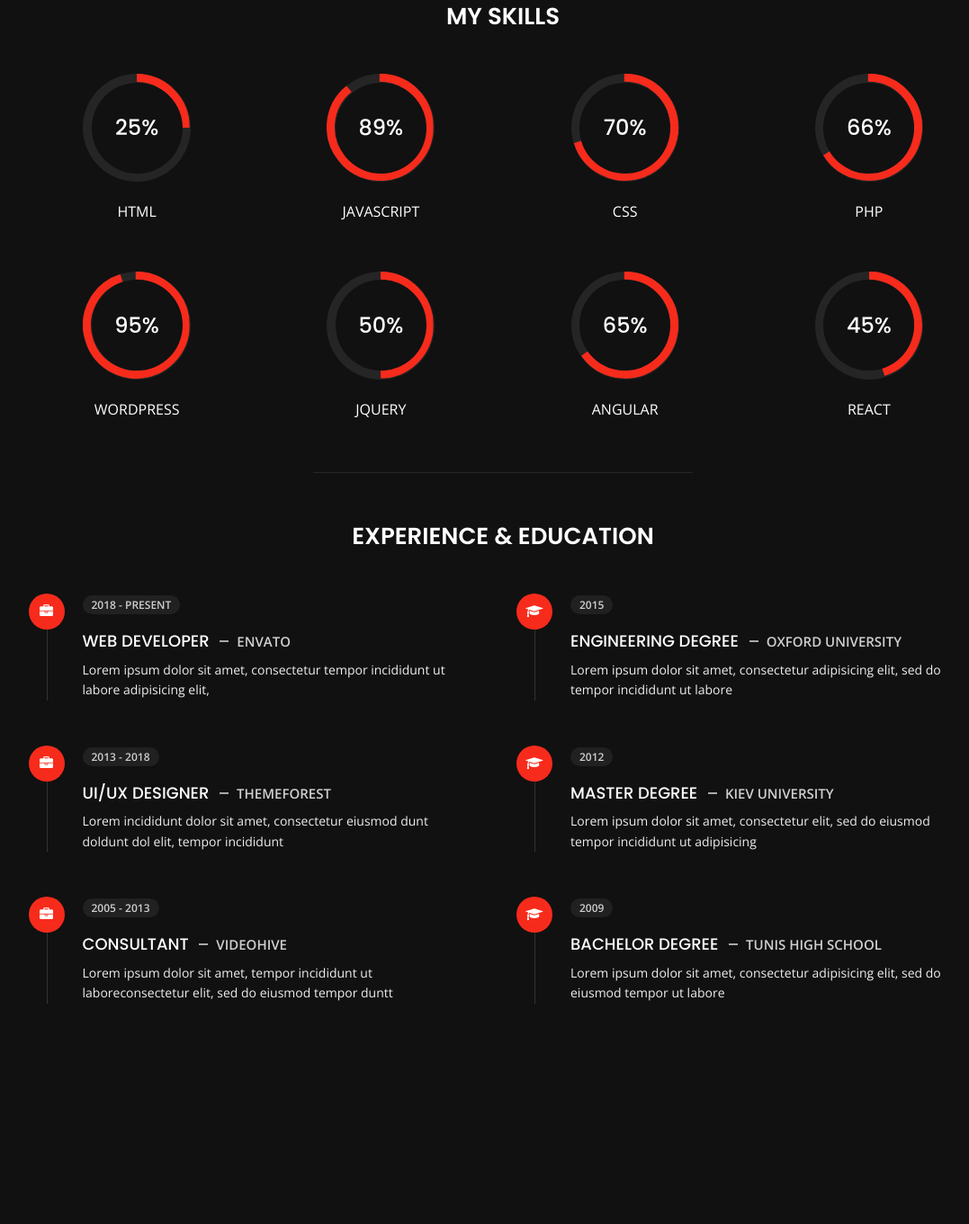
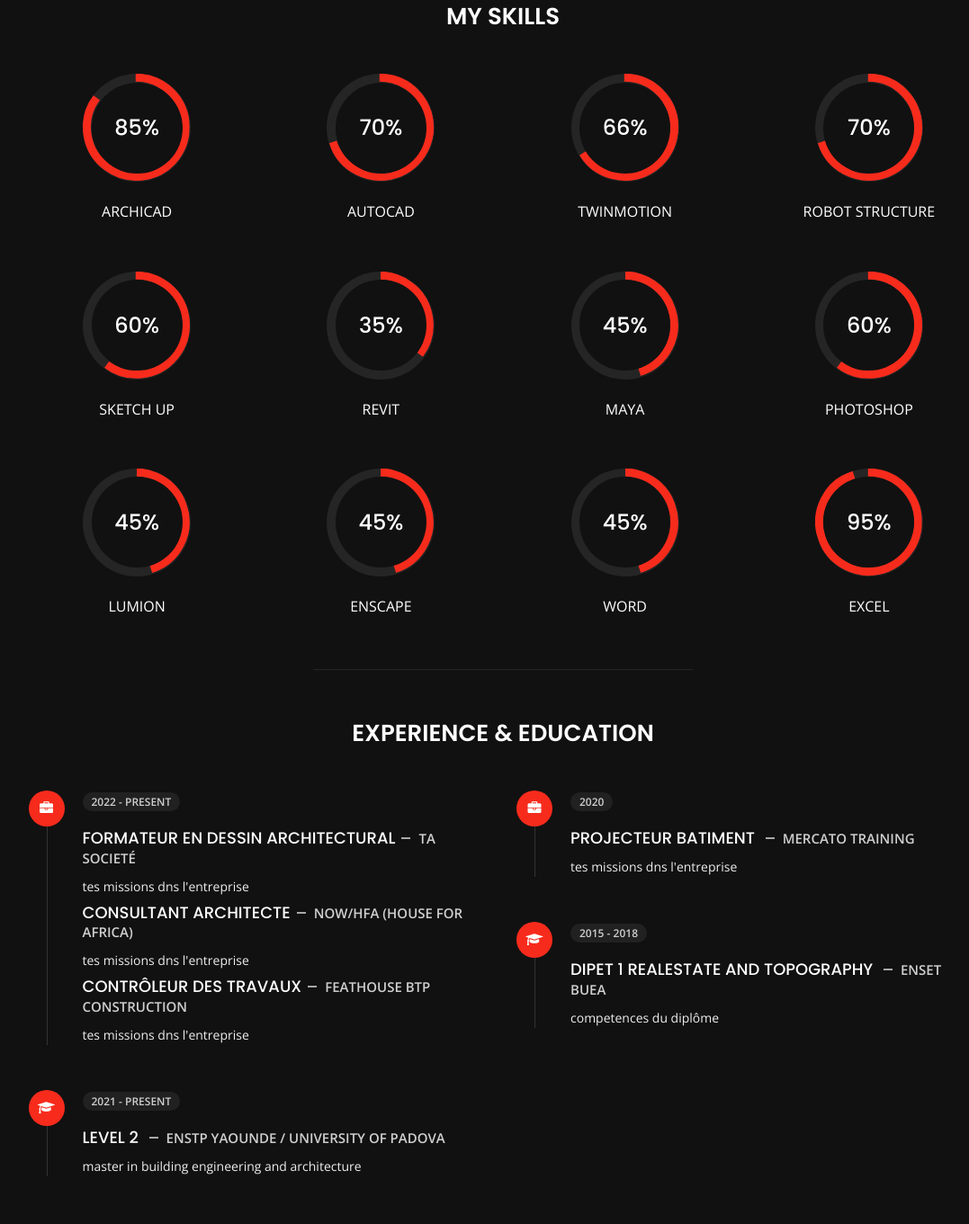
Before and after one commit to terravidhal/dark, a plain HTML site: page about.html in a window 1280 px wide. Shown: the part 690-2051 px from the top of the page at 90% size, without its empty margins (81-1158 px from the left). Before the commit the page ends 1876 px from the top, so only its background shows below. Drawn offline with nearby package versions, Linux system fonts and the light colour scheme.

Commit message:
update_5

```diff
--- a/about.html
+++ b/about.html
@@ -161,19 +161,21 @@
                     </div>
                     <div class="col-6">
                         <ul class="about-list list-unstyled open-sans-font">
-                            <li> <span class="title">first name :</span> <span class="value d-block d-sm-inline-block d-lg-block d-xl-inline-block">Terra</span> </li>
-                            <li> <span class="title">last name :</span> <span class="value d-block d-sm-inline-block d-lg-block d-xl-inline-block">Vidhal</span> </li>
-                            <li> <span class="title">Age :</span> <span class="value d-block d-sm-inline-block d-lg-block d-xl-inline-block">24 Years</span> </li>
+                            <li> <span class="title">first name :</span> <span class="value d-block d-sm-inline-block d-lg-block d-xl-inline-block">ROMANIC</span> </li>
+                            <li> <span class="title">last name :</span> <span class="value d-block d-sm-inline-block d-lg-block d-xl-inline-block">NOUTHE</span> </li>
+                            <li> <span class="title">Age :</span> <span class="value d-block d-sm-inline-block d-lg-block d-xl-inline-block">30 Years</span> </li>
                             <li> <span class="title">Nationality :</span> <span class="value d-block d-sm-inline-block d-lg-block d-xl-inline-block">Cameroonian</span> </li>
                             <li> <span class="title">Freelance :</span> <span class="value d-block d-sm-inline-block d-lg-block d-xl-inline-block">Available</span> </li>
+                            <li> <span class="title">Address :</span> <span class="value d-block d-sm-inline-block d-lg-block d-xl-inline-block">Yaounde-Cameroon</span> </li>
                         </ul>
                     </div>
                     <div class="col-6">
                         <ul class="about-list list-unstyled open-sans-font">
-                            <li> <span class="title">Address :</span> <span class="value d-block d-sm-inline-block d-lg-block d-xl-inline-block">Cameroon</span> </li>
-                            <li> <span class="title">phone :</span> <span class="value d-block d-sm-inline-block d-lg-block d-xl-inline-block">+237123456</span> </li>
-                            <li> <span class="title">Email :</span> <span class="value d-block d-sm-inline-block d-lg-block d-xl-inline-block">infiniterra@gmail.com</span> </li>
-                            <li> <span class="title">behance :</span> <span class="value d-block d-sm-inline-block d-lg-block d-xl-inline-block">terraVidhal</span> </li>
+                            <li> <span class="title">phone 1 :</span> <span class="value d-block d-sm-inline-block d-lg-block d-xl-inline-block">+237690721438</span></li>
+                            <li> <span class="title">phone 2 :</span> <span class="value d-block d-sm-inline-block d-lg-block d-xl-inline-block">+237620077060</span></li>
+                            <li> <span class="title">Email :</span> <span class="value d-block d-sm-inline-block d-lg-block d-xl-inline-block">nickesheriff@gmail.com</span> </li>
+                            <li> <span class="title">Linkedin :</span> <span class="value d-block d-sm-inline-block d-lg-block d-xl-inline-block">nickeinstein</span> </li>
+                            <li> <span class="title">behance :</span> <span class="value d-block d-sm-inline-block d-lg-block d-xl-inline-block">nickeinstein</span> </li>
                             <li> <span class="title">langages :</span> <span class="value d-block d-sm-inline-block d-lg-block d-xl-inline-block">French, English</span> </li>
                         </ul>
                     </div>
@@ -189,25 +191,25 @@
                 <div class="row">
                     <div class="col-6">
                         <div class="box-stats with-margin">
-                            <h3 class="poppins-font position-relative">12</h3>
+                            <h3 class="poppins-font position-relative">4</h3>
                             <p class="open-sans-font m-0 position-relative text-uppercase">years of <span class="d-block">experience</span></p>
                         </div>
                     </div>
                     <div class="col-6">
                         <div class="box-stats with-margin">
-                            <h3 class="poppins-font position-relative">97</h3>
+                            <h3 class="poppins-font position-relative">18</h3>
                             <p class="open-sans-font m-0 position-relative text-uppercase">completed <span class="d-block">projects</span></p>
                         </div>
                     </div>
                     <div class="col-6">
                         <div class="box-stats">
-                            <h3 class="poppins-font position-relative">81</h3>
+                            <h3 class="poppins-font position-relative">16</h3>
                             <p class="open-sans-font m-0 position-relative text-uppercase">Happy<span class="d-block">customers</span></p>
                         </div>
                     </div>
                     <div class="col-6">
                         <div class="box-stats">
-                            <h3 class="poppins-font position-relative">53</h3>
+                            <h3 class="poppins-font position-relative">2</h3>
                             <p class="open-sans-font m-0 position-relative text-uppercase">awards <span class="d-block">won</span></p>
                         </div>
                     </div>
@@ -222,24 +224,14 @@
                 <h3 class="text-uppercase pb-4 pb-sm-5 mb-3 mb-sm-0 text-left text-sm-center custom-title ft-wt-600">My Skills</h3>
             </div>
             <div class="col-6 col-md-3 mb-3 mb-sm-5">
-                <div class="c100 p25">
-                    <span>25%</span>
+                <div class="c100 p85">
+                    <span>85%</span>
                     <div class="slice">
                         <div class="bar"></div>
                         <div class="fill"></div>
                     </div>
                 </div>
-                <h6 class="text-uppercase open-sans-font text-center mt-2 mt-sm-4">html</h6>
-            </div>
-            <div class="col-6 col-md-3 mb-3 mb-sm-5">
-                <div class="c100 p89">
-                    <span>89%</span>
-                    <div class="slice">
-                        <div class="bar"></div>
-                        <div class="fill"></div>
-                    </div>
-                </div>
-                <h6 class="text-uppercase open-sans-font text-center mt-2 mt-sm-4">javascript</h6>
+                <h6 class="text-uppercase open-sans-font text-center mt-2 mt-sm-4">archicad</h6>
             </div>
             <div class="col-6 col-md-3 mb-3 mb-sm-5">
                 <div class="c100 p70">
@@ -249,7 +241,7 @@
                         <div class="fill"></div>
                     </div>
                 </div>
-                <h6 class="text-uppercase open-sans-font text-center mt-2 mt-sm-4">css</h6>
+                <h6 class="text-uppercase open-sans-font text-center mt-2 mt-sm-4">autocad</h6>
             </div>
             <div class="col-6 col-md-3 mb-3 mb-sm-5">
                 <div class="c100 p66">
@@ -259,7 +251,87 @@
                         <div class="fill"></div>
                     </div>
                 </div>
-                <h6 class="text-uppercase open-sans-font text-center mt-2 mt-sm-4">php</h6>
+                <h6 class="text-uppercase open-sans-font text-center mt-2 mt-sm-4">twinmotion</h6>
+            </div>
+            <div class="col-6 col-md-3 mb-3 mb-sm-5">
+                <div class="c100 p70">
+                    <span>70%</span>
+                    <div class="slice">
+                        <div class="bar"></div>
+                        <div class="fill"></div>
+                    </div>
+                </div>
+                <h6 class="text-uppercase open-sans-font text-center mt-2 mt-sm-4">robot structure</h6>
+            </div>
+            <div class="col-6 col-md-3 mb-3 mb-sm-5">
+                <div class="c100 p60">
+                    <span>60%</span>
+                    <div class="slice">
+                        <div class="bar"></div>
+                        <div class="fill"></div>
+                    </div>
+                </div>
+                <h6 class="text-uppercase open-sans-font text-center mt-2 mt-sm-4">sketch up</h6>
+            </div>
+            <div class="col-6 col-md-3 mb-3 mb-sm-5">
+                <div class="c100 p35">
+                    <span>35%</span>
+                    <div class="slice">
+                        <div class="bar"></div>
+                        <div class="fill"></div>
+                    </div>
+                </div>
+                <h6 class="text-uppercase open-sans-font text-center mt-2 mt-sm-4">revit</h6>
+            </div>
+            <div class="col-6 col-md-3 mb-3 mb-sm-5">
+                <div class="c100 p45">
+                    <span>45%</span>
+                    <div class="slice">
+                        <div class="bar"></div>
+                        <div class="fill"></div>
+                    </div>
+                </div>
+                <h6 class="text-uppercase open-sans-font text-center mt-2 mt-sm-4">maya</h6>
+            </div>
+            <div class="col-6 col-md-3 mb-3 mb-sm-5">
+                <div class="c100 p60">
+                    <span>60%</span>
+                    <div class="slice">
+                        <div class="bar"></div>
+                        <div class="fill"></div>
+                    </div>
+                </div>
+                <h6 class="text-uppercase open-sans-font text-center mt-2 mt-sm-4">photoshop</h6>
+            </div>
+            <div class="col-6 col-md-3 mb-3 mb-sm-5">
+                <div class="c100 p45">
+                    <span>45%</span>
+                    <div class="slice">
+                        <div class="bar"></div>
+                        <div class="fill"></div>
+                    </div>
+                </div>
+                <h6 class="text-uppercase open-sans-font text-center mt-2 mt-sm-4">lumion</h6>
+            </div>
+            <div class="col-6 col-md-3 mb-3 mb-sm-5">
+                <div class="c100 p45">
+                    <span>45%</span>
+                    <div class="slice">
+                        <div class="bar"></div>
+                        <div class="fill"></div>
+                    </div>
+                </div>
+                <h6 class="text-uppercase open-sans-font text-center mt-2 mt-sm-4">enscape</h6>
+            </div>
+            <div class="col-6 col-md-3 mb-3 mb-sm-5">
+                <div class="c100 p45">
+                    <span>45%</span>
+                    <div class="slice">
+                        <div class="bar"></div>
+                        <div class="fill"></div>
+                    </div>
+                </div>
+                <h6 class="text-uppercase open-sans-font text-center mt-2 mt-sm-4">word</h6>
             </div>
             <div class="col-6 col-md-3 mb-3 mb-sm-5">
                 <div class="c100 p95">
@@ -269,37 +341,7 @@
                         <div class="fill"></div>
                     </div>
                 </div>
-                <h6 class="text-uppercase open-sans-font text-center mt-2 mt-sm-4">wordpress</h6>
-            </div>
-            <div class="col-6 col-md-3 mb-3 mb-sm-5">
-                <div class="c100 p50">
-                    <span>50%</span>
-                    <div class="slice">
-                        <div class="bar"></div>
-                        <div class="fill"></div>
-                    </div>
-                </div>
-                <h6 class="text-uppercase open-sans-font text-center mt-2 mt-sm-4">jquery</h6>
-            </div>
-            <div class="col-6 col-md-3 mb-3 mb-sm-5">
-                <div class="c100 p65">
-                    <span>65%</span>
-                    <div class="slice">
-                        <div class="bar"></div>
-                        <div class="fill"></div>
-                    </div>
-                </div>
-                <h6 class="text-uppercase open-sans-font text-center mt-2 mt-sm-4">angular</h6>
-            </div>
-            <div class="col-6 col-md-3 mb-3 mb-sm-5">
-                <div class="c100 p45">
-                    <span>45%</span>
-                    <div class="slice">
-                        <div class="bar"></div>
-                        <div class="fill"></div>
-                    </div>
-                </div>
-                <h6 class="text-uppercase open-sans-font text-center mt-2 mt-sm-4">react</h6>
+                <h6 class="text-uppercase open-sans-font text-center mt-2 mt-sm-4">excel</h6>
             </div>
         </div>
         <!-- Skills Ends -->
@@ -316,25 +358,21 @@
                             <div class="icon">
                                 <i class="fa fa-briefcase"></i>
                             </div>
-                            <span class="time open-sans-font text-uppercase">2018 - Present</span>
-                            <h5 class="poppins-font text-uppercase">Web Developer <span class="place open-sans-font">Envato</span></h5>
-                            <p class="open-sans-font">Lorem ipsum dolor sit amet, consectetur tempor incididunt ut labore adipisicing elit, </p>
+                            <span class="time open-sans-font text-uppercase">2022 - Present</span>
+                            <h5 class="poppins-font text-uppercase">formateur en dessin architectural<span class="place open-sans-font">ta societé</span></h5>
+                            <p class="open-sans-font">tes missions dns l'entreprise  </p>
+                            <h5 class="poppins-font text-uppercase">consultant architecte<span class="place open-sans-font">now/hfa (house for Africa)</span></h5>
+                            <p class="open-sans-font">tes missions dns l'entreprise  </p>
+                            <h5 class="poppins-font text-uppercase">contrôleur des travaux<span class="place open-sans-font">feathouse btp construction</span></h5>
+                            <p class="open-sans-font">tes missions dns l'entreprise  </p>
                         </li>
                         <li>
                             <div class="icon">
-                                <i class="fa fa-briefcase"></i>
+                                <i class="fa fa-graduation-cap"></i>
                             </div>
-                            <span class="time open-sans-font text-uppercase">2013 - 2018</span>
-                            <h5 class="poppins-font text-uppercase">UI/UX Designer <span class="place open-sans-font">Themeforest</span></h5>
-                            <p class="open-sans-font">Lorem incididunt dolor sit amet, consectetur eiusmod dunt doldunt dol elit, tempor incididunt</p>
-                        </li>
-                        <li>
-                            <div class="icon">
-                                <i class="fa fa-briefcase"></i>
-                            </div>
-                            <span class="time open-sans-font text-uppercase">2005 - 2013</span>
-                            <h5 class="poppins-font text-uppercase">Consultant <span class="place open-sans-font">Videohive</span></h5>
-                            <p class="open-sans-font">Lorem ipsum dolor sit amet, tempor incididunt ut laboreconsectetur elit, sed do eiusmod tempor duntt</p>
+                            <span class="time open-sans-font text-uppercase">2021 - present</span>
+                            <h5 class="poppins-font text-uppercase">level 2 <span class="place open-sans-font">ENSTP YAOUNDE / UNIVERSITY OF PADOVA</span></h5>
+                            <p class="open-sans-font">master in building engineering and architecture</p>
                         </li>
                     </ul>
                 </div>
@@ -344,27 +382,19 @@
                     <ul>
                         <li>
                             <div class="icon">
-                                <i class="fa fa-graduation-cap"></i>
+                                <i class="fa fa-briefcase"></i>
                             </div>
-                            <span class="time open-sans-font text-uppercase">2015</span>
-                            <h5 class="poppins-font text-uppercase">Engineering Degree <span class="place open-sans-font">Oxford University</span></h5>
-                            <p class="open-sans-font">Lorem ipsum dolor sit amet, consectetur adipisicing elit, sed do tempor incididunt ut labore</p>
+                            <span class="time open-sans-font text-uppercase">2020</span>
+                            <h5 class="poppins-font text-uppercase">projecteur batiment <span class="place open-sans-font">mercato training</span></h5>
+                            <p class="open-sans-font">tes missions dns l'entreprise</p>
                         </li>
                         <li>
                             <div class="icon">
                                 <i class="fa fa-graduation-cap"></i>
                             </div>
-                            <span class="time open-sans-font text-uppercase">2012</span>
-                            <h5 class="poppins-font text-uppercase">Master Degree <span class="place open-sans-font">Kiev University</span></h5>
-                            <p class="open-sans-font">Lorem ipsum dolor sit amet, consectetur elit, sed do eiusmod tempor incididunt ut adipisicing</p>
-                        </li>
-                        <li>
-                            <div class="icon">
-                                <i class="fa fa-graduation-cap"></i>
-                            </div>
-                            <span class="time open-sans-font text-uppercase">2009</span>
-                            <h5 class="poppins-font text-uppercase">Bachelor Degree <span class="place open-sans-font">Tunis High School</span></h5>
-                            <p class="open-sans-font">Lorem ipsum dolor sit amet, consectetur adipisicing elit, sed do eiusmod tempor ut labore</p>
+                            <span class="time open-sans-font text-uppercase">2015 - 2018</span>
+                            <h5 class="poppins-font text-uppercase">DIPET 1 realestate and topography <span class="place open-sans-font">ENSET BUEA</span></h5>
+                            <p class="open-sans-font">competences du diplôme</p>
                         </li>
                     </ul>
                 </div>
```
Also changed, not shown: contact.html (+2 -2 lines), index.html (+4 -2 lines), portfolio.html (+36 -0 lines).
